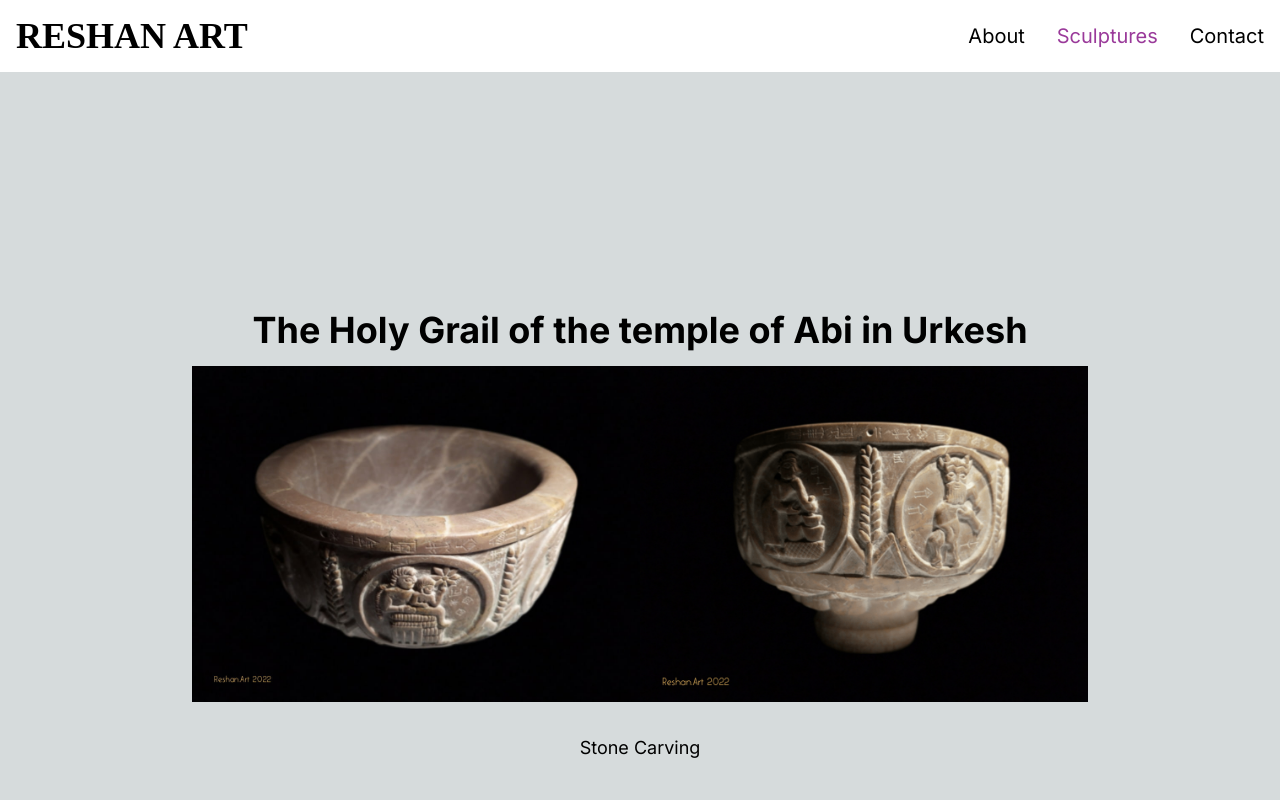
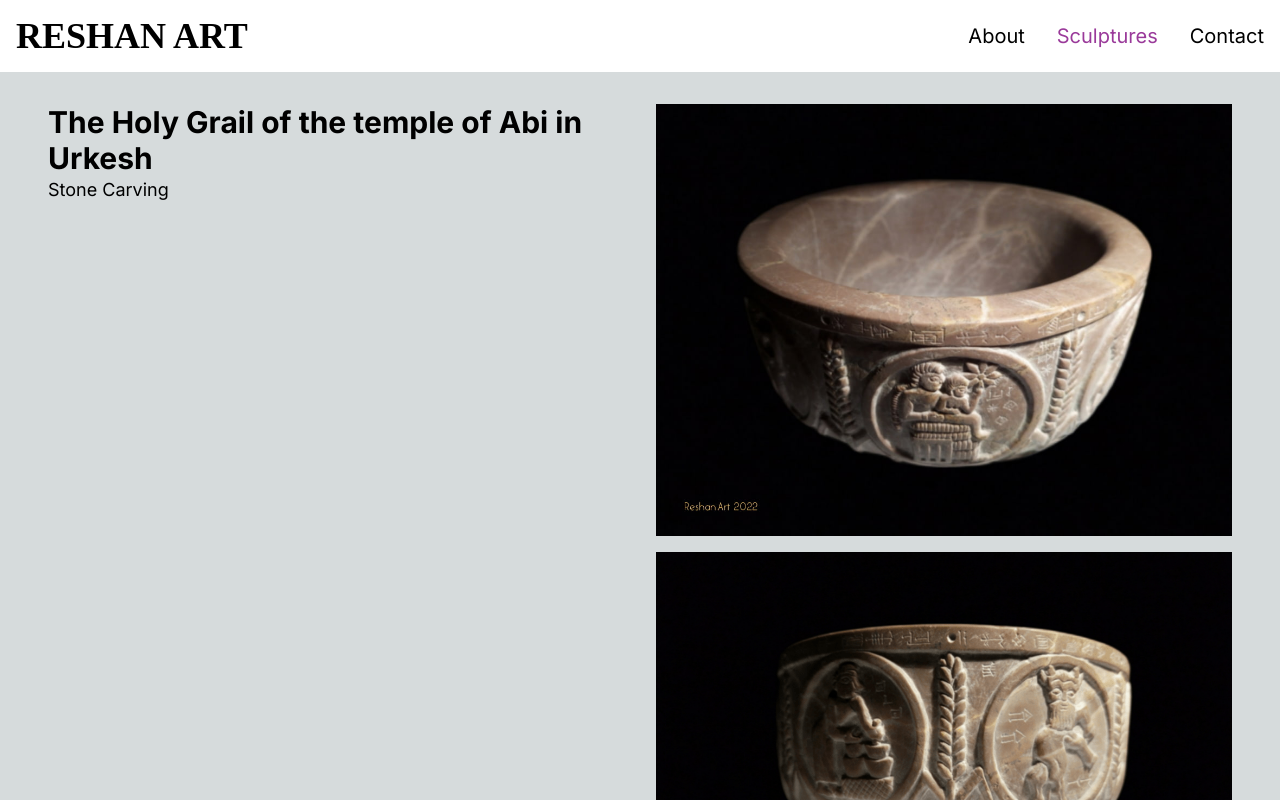
Before and after one commit to daowdalan/reshan-art2, a Next.js app: page /sculptures/1 in a window 1280 px wide. Shown: the top 800 px of the page. Built offline with nearby package versions, Linux system fonts and the light colour scheme; a web font is replaced by a local one.

Commit message:
holy shit

```diff
--- a/package.json
+++ b/package.json
@@ -19,6 +19,7 @@
     "react-icons": "^5.2.1",
     "react-intersection-observer": "^9.13.0",
     "react-multi-carousel": "^2.8.5",
+    "react-responsive-carousel": "^3.2.23",
     "react-slick": "^0.30.2",
     "react-slideshow-image": "^4.3.1",
     "react-type-animation": "^3.2.0"
--- a/src/app/sculptures/[id]/page.jsx
+++ b/src/app/sculptures/[id]/page.jsx
@@ -1,6 +1,7 @@
-"use client"
+"use client";
 import React from "react";
 import { useParams } from "next/navigation";
+import Image from "next/image";
 import artworksData from "../../data/artworksData";
 
 const SculpturePage = () => {
@@ -16,20 +17,36 @@ const SculpturePage = () => {
   }
 
   return (
-    <div className="flex flex-col items-center justify-center min-h-screen m-20">
-      <h2 className="text-black text-4xl font-bold mb-4">{artwork.title}</h2>
-      <div className="flex flex-wrap justify-center mb-4">
+    <div className="flex flex-col md:flex-row items-start justify-between min-h-screen m-12 space-y-4 md:space-y-0 md:space-x-8">
+      {/* Left Side: Description */}
+      <div className="w-full md:w-1/2 md:sticky top-10 ">
+        <div className="mb-4">
+          <h2 className="text-black text-3xl font-bold">{artwork.title}</h2>
+          <p className="text-black text-lg">{artwork.description}</p>
+          {/* Add more artwork details as needed */}
+        </div>
+      </div>
+
+      {/* Right Side: Images */}
+      <div className="w-full md:w-1/2 md:h-screen md:overflow-y-auto">
         {artwork.images.map((img, index) => (
-          <img
+          <div
             key={index}
-            src={img.image}
-            alt={`${artwork.title} image ${index + 1}`}
-            className="w-full h-auto max-w-md mb-4"
-          />
+            className="relative w-full mb-4 bg-gray-300"  // Apply grey background here
+          >
+            <Image
+              width={500}
+              height={400}
+              layout="responsive"
+              src={img.image}
+              alt={`${artwork.title} image ${index + 1}`}
+              className="transition-opacity duration-1000 ease-in-out opacity-0"
+              onLoad={(e) => e.target.classList.remove('opacity-0')}
+              sizes="(max-width: 768px) 100vw, (max-width: 1200px) 50vw, 33vw"
+            />
+          </div>
         ))}
       </div>
-      <p className="text-black text-lg">{artwork.description}</p>
-      {/* Add more artwork details as needed */}
     </div>
   );
 };
```
Also changed, not shown: public/images/placeholder.jpg (added), 1 other file (tests, documents, lock files or other folders).
